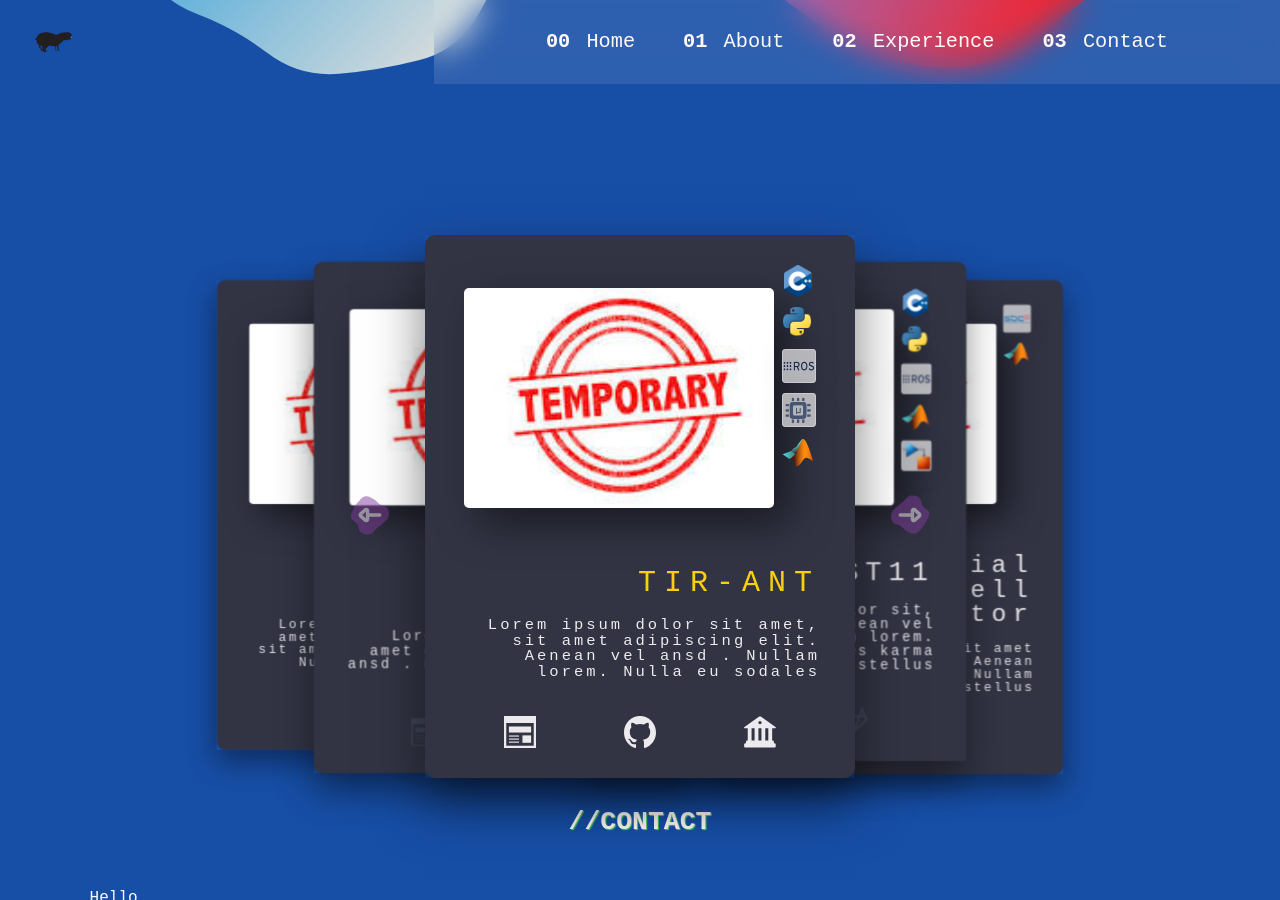
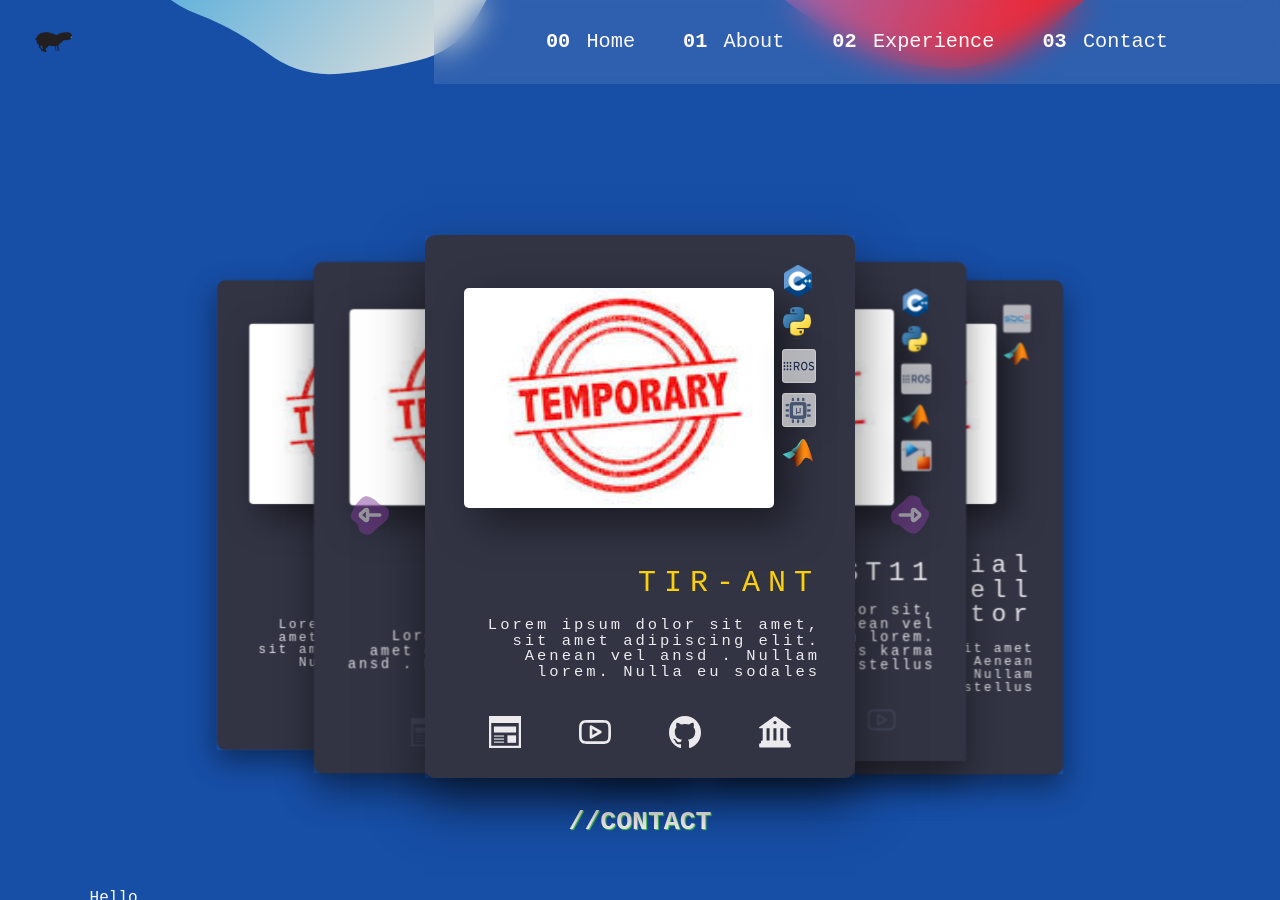
Before and after one commit to PlatHum/resume-website, a Jekyll site: the page built from index.html, in a window 1280 px wide and 900 px high, scrolled down 3025 px. Built offline with Jekyll 4.4.1, drawn with Linux system fonts in a browser that asks for light colours; nearby versions of some CDN libraries; grey boxes are pictures that could not be loaded.

Commit message:
Add youtube icon to project cards

```diff
--- a/_includes/projects.html
+++ b/_includes/projects.html
@@ -30,6 +30,7 @@
                 </div>
                 <div class="socials">
                     <div class="website-icon"></div>
+                    <div class="youtube-icon"></div>
                     <div class="github-icon"></div>
                     <div class="library-icon"></div>
                 </div>
@@ -57,6 +58,7 @@
                 <div class="socials">
                     <div class="website-icon"></div>
                     <div class="gitlab-icon"></div>
+                    <div class="youtube-icon"></div>
                 </div>
                 </div>
             </label>
--- a/css/main.css
+++ b/css/main.css
@@ -1116,6 +1116,14 @@ nav ul > li:hover {
   background-color: var(--current-color2);
   padding: 1rem; }
 
+.youtube-icon {
+  -webkit-mask: url(../assets/svg/youtube-svgrepo-com.svg) no-repeat 100% 100%;
+  mask: url(../assets/svg/youtube-svgrepo-com.svg) no-repeat 100% 100%;
+  -webkit-mask-size: cover;
+  mask-size: cover;
+  background-color: var(--current-color2);
+  padding: 1rem; }
+
 #s1:checked ~ .cards #slide4,
 #s2:checked ~ .cards #slide5,
 #s3:checked ~ .cards #slide1,
```
Also changed, not shown: sass/_projects.scss (+8 -0 lines).
